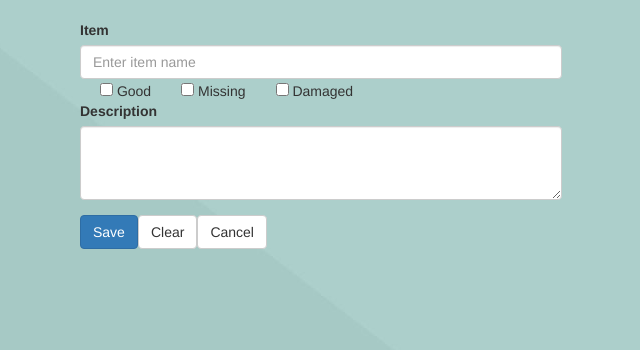
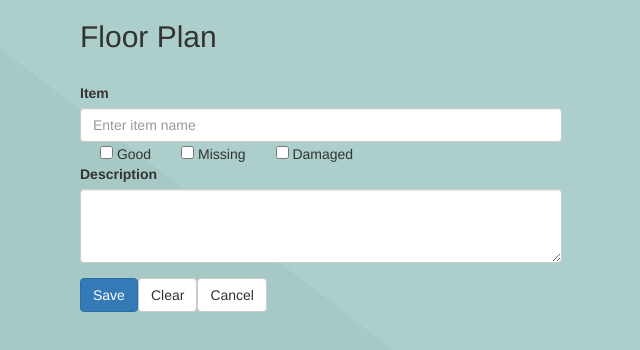
Before and after one commit to R-Wang97/ConAdvantage, a React app: page / in a window 1280 px wide. Both pictures are taken after a click on the button "Continue to Form >>". Shown: the top 350 px of the page, without its empty margins (63-703 px from the left). Built offline with nearby package versions, Linux system fonts and the light colour scheme; no server answers.

Commit message:
Fixed some smal bugs

```diff
--- a/client/App.jsx
+++ b/client/App.jsx
@@ -40,7 +40,6 @@ class App extends React.Component {
 		if (this.state.dotIsClicked === false) {
 			return (
 				<div className='container-fluid'>
-					<h1>App Goes Here</h1>
 					<FloorPlanImage />
 				</div>
 			);
--- a/client/FloorPlanImage.jsx
+++ b/client/FloorPlanImage.jsx
@@ -7,7 +7,12 @@ class FloorPlanImage extends React.Component {
 
 	render() {
 		return (
-			<img></img>
+			<div className='row'>
+				<div className='col-md-6'>
+					<h2>Floor Plan</h2>
+					<img></img>
+				</div>
+			</div>
 		);
 	}
 }
```
Also changed, not shown: client/ControlPanel.jsx (+5 -3 lines).
